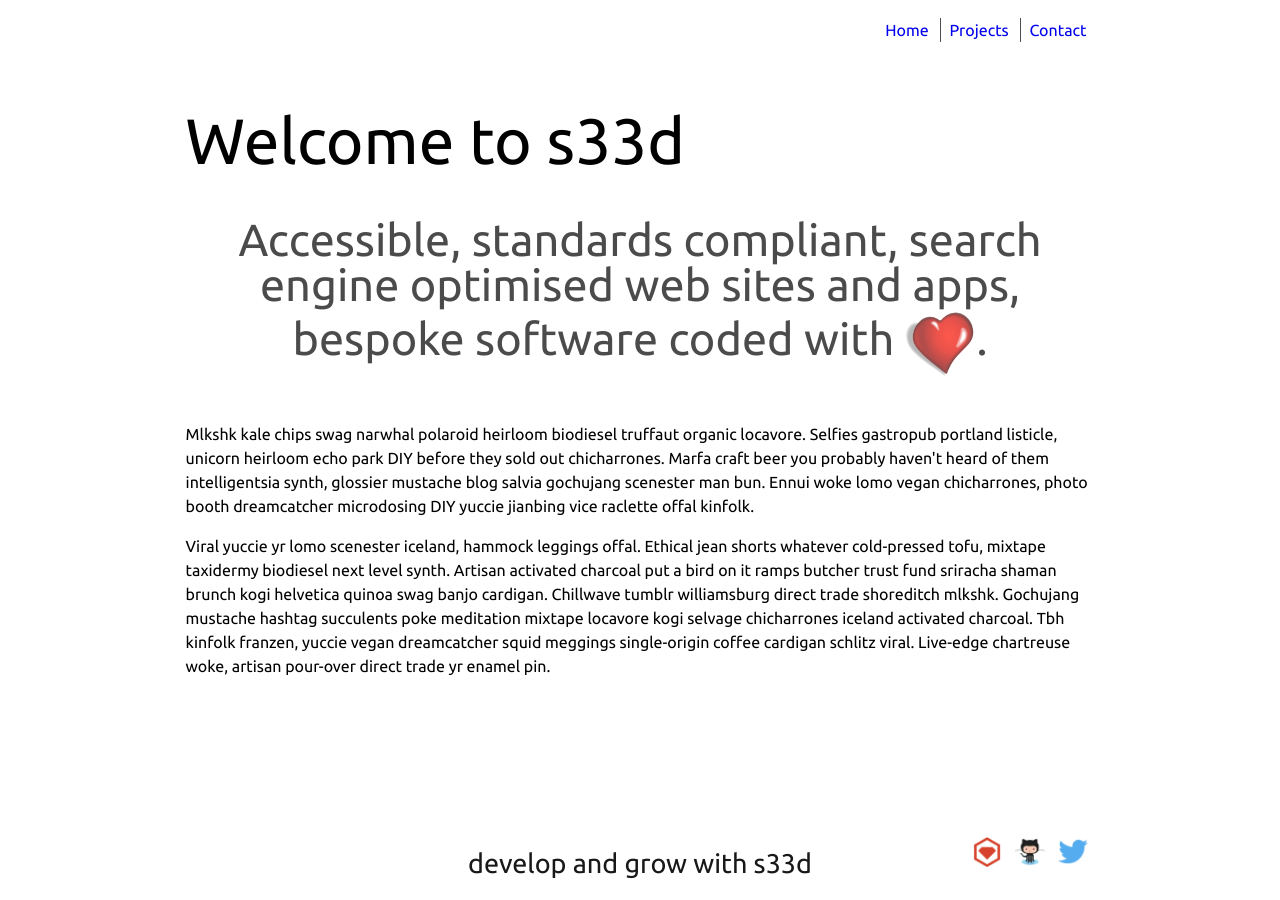
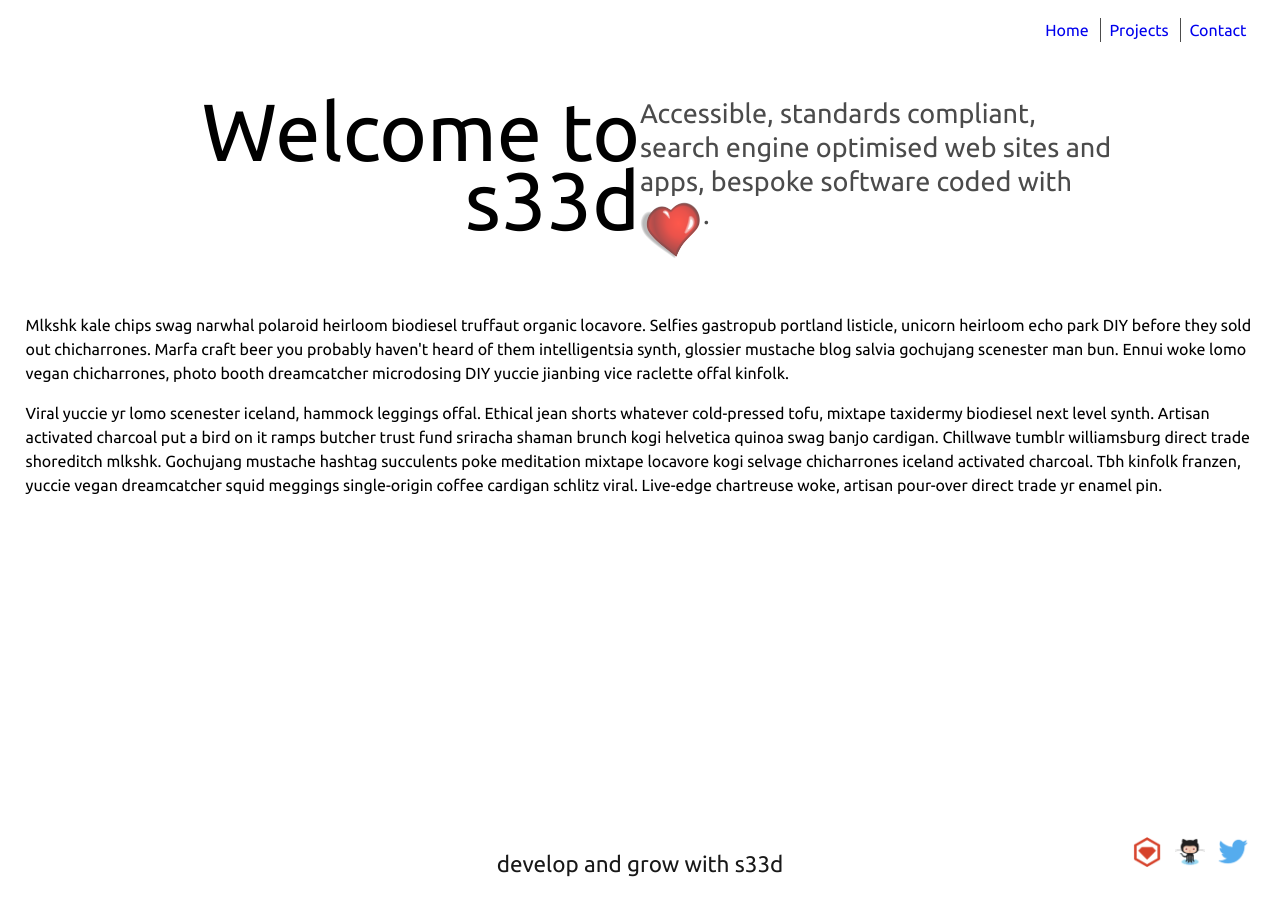
Before and after one commit to s33dco/s33dsite, a Jekyll site: the page built from index.html, in a window 1280 px wide. Built offline with Jekyll 4.4.1, drawn with Linux system fonts in a browser that asks for light colours.

Commit message:
call-out flex box

```diff
--- a/_layouts/default.html
+++ b/_layouts/default.html
@@ -7,7 +7,7 @@
  			{% include header.html %}
  			<div class="content-container">
 				{{ content }}
-					 		</div>
+			</div>
 		 		{% include footer.html %}
 
   </body>
--- a/contact/index.html
+++ b/contact/index.html
@@ -7,7 +7,7 @@ layout: default
 	</div>
 </div>
 
-<div class="contact-callout">
+<div class="callout-section">
 	<div class="callout-title">
 		<h1>Get in touch</h1>
 		</div>
--- a/css/main.css
+++ b/css/main.css
@@ -54,14 +54,14 @@
     display : flex;
     flex-direction: column;
     font-family: 'Ubuntu', sans-serif;
-    margin: 0 auto;
-    max-width: 960px;
+/*    margin: 0 auto;
+    max-width: 960px;*/
     min-height: 100vh;
   }
 
   .content-container {
       flex-grow: 1;
-      padding-top: 10vh;
+      padding-top: 70px;
       width: 100%;
     }
 
@@ -74,7 +74,7 @@
 
   .header {
     background-color: #fff;
-    max-width: 960px;
+/*    max-width: 960px;*/
     position: fixed;
     width: 100%;
     z-index: 20;
@@ -131,7 +131,7 @@
   }
 
   .footer-strap h3 {
-    font-size: 3vh;
+    font-size: 2.5vh;
     line-height: 5vh;
     opacity: 0.9;
     padding: 0.5vw 0.5vw;
@@ -148,24 +148,39 @@
 
 /*--MAIN SECTION STYLES---------------*/
 
+  .callout-section {
+    align-items: flex-start;
+    display: flex;
+    width : 75%;
+    margin : 2vh auto 2vh;
+    padding: 1vh 2vw;
+  }
+
   .callout-title {
-    font-size: 5vw;
-    padding: 2vh 2vw 3vh;
+    flex-grow: 1;
+    flex-basis: 50%;
+    font-size: 9vh;
+/*    padding: 0 2vw 3vh;*/
+    line-height: 0.85;
+    text-align: right;
   }
 
   .callout-copy {
-     padding : 2vh 5.5vw;
-     font-size: 5vh;
+/*     padding : 0 2vw 2vh;*/
+     flex-shrink: 0;
+     flex-basis: 50%;
+     font-size: 3vh;
      font-style: bold italic;
-     text-align: center;
+     line-height: 1.25;
+     text-align: left;
      opacity: 0.7;
   }
 
   .callout-copy img {
     display: inline;
-    height : 8vh;
+    height : 7vh;
     opacity: 1;
-    vertical-align: middle;
+    vertical-align: top;
   }
 
   .main-section {
--- a/index.html
+++ b/index.html
@@ -8,7 +8,7 @@ layout: default
 		</div>
 	</div>
 
-	<div class="home-callout">
+	<div class="callout-section">
 		<div class="callout-title">
 			<h1>Welcome to s33d</h1>
 			</div>
--- a/projects/index.html
+++ b/projects/index.html
@@ -7,7 +7,7 @@ layout: default
 		</div>
 	</div>
 
-	<div class="project-callout">
+	<div class="callout-section">
 		<div class="callout-title">
 			<h1>Projects</h1>
 			</div>
```
Also changed, not shown: 4 other files.
